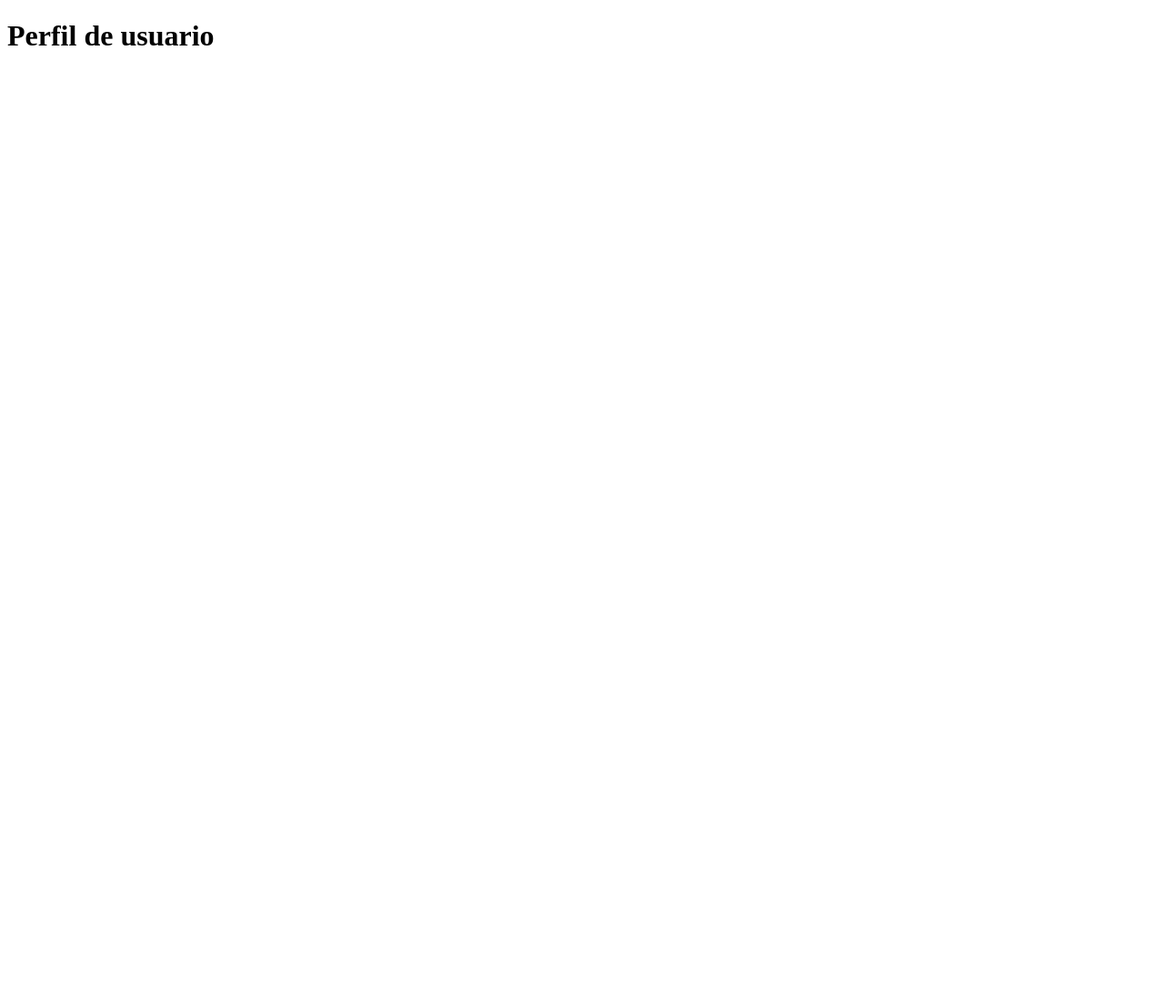
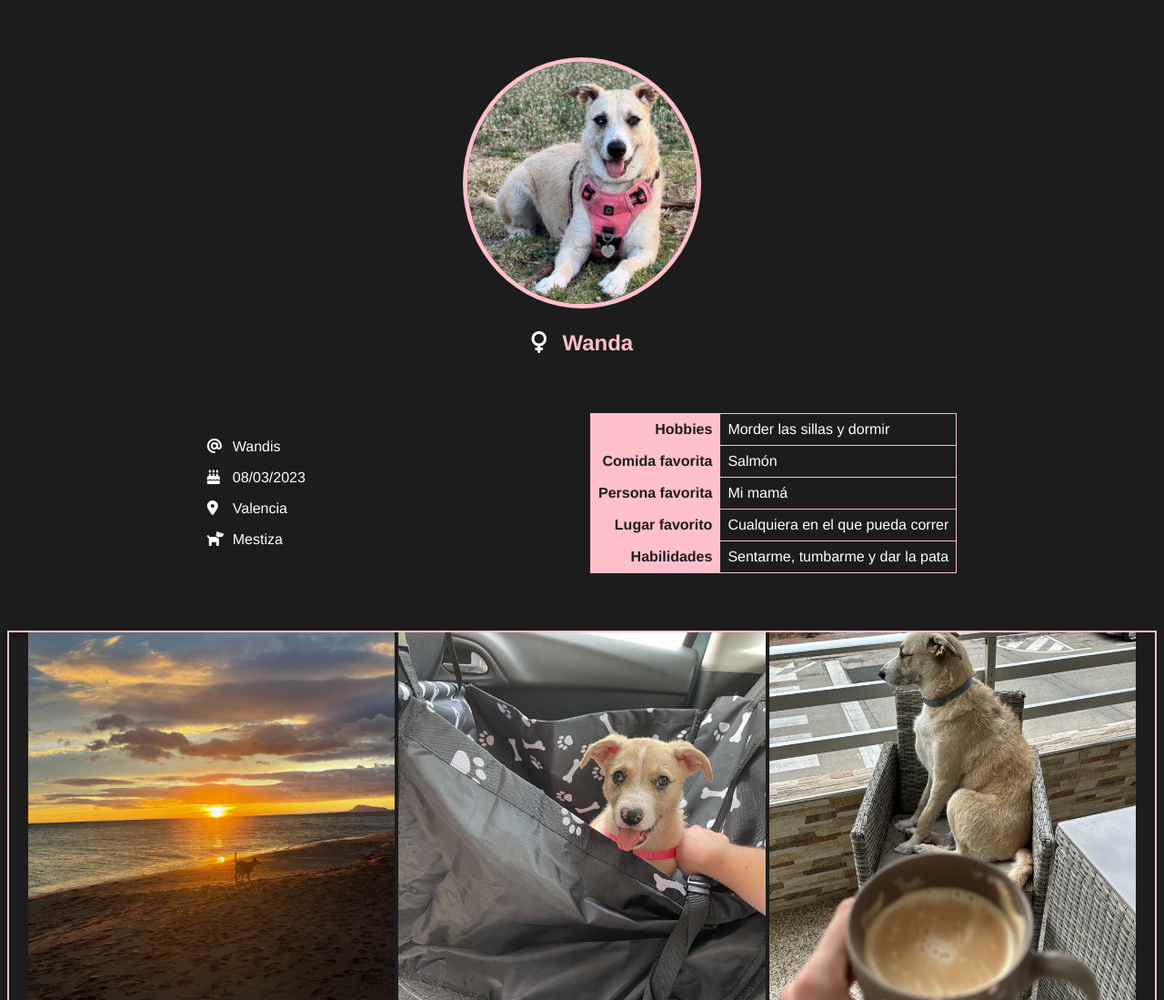
Before and after one commit to saragomezcei/Perfil-de-usuario, a plain HTML site: page pagina.html in a window 1280 px wide. Shown: the top 1099 px of the page at 91% size. Before the commit the page ends 800 px from the top, so only its background shows below. Drawn offline with Linux system fonts and the light colour scheme; grey boxes are pictures that could not be loaded.

Commit message:
Creación página perfil

```diff
--- a/pagina.html
+++ b/pagina.html
@@ -1,11 +1,113 @@
 <!DOCTYPE html>
 <html lang="en">
+
 <head>
     <meta charset="UTF-8">
     <meta name="viewport" content="width=device-width, initial-scale=1.0">
+    <link rel="stylesheet" href="https://cdnjs.cloudflare.com/ajax/libs/font-awesome/6.5.2/css/all.min.css" integrity="sha512-SnH5WK+bZxgPHs44uWIX+LLJAJ9/2PkPKZ5QiAj6Ta86w+fsb2TkcmfRyVX3pBnMFcV7oQPJkl9QevSCWr3W6A==" crossorigin="anonymous" referrerpolicy="no-referrer" />
     <title>Perfil de usuario</title>
+    <link rel="stylesheet" type="text/css" href="style.css">
 </head>
+<!--
+    Incluye una imagen y nombre del usuario, el sobrenombre/nick, edad, ciudad de origen y otros datos personales
+
+    Armar una tabla con un Top 5  del perfil seleccionado como por ej: hobbies / canciones / comidas / actividades, etc
+
+    Crear una galería con 12 imágenes relacionadas al perfil, la misma debe tener 3 columnas y NO utilizar tabla para ello.
+
+    Incluir una lista de hashtags utilizando <ul> pero que NO se visualicen como lista.
+-->
+
 <body>
-    <h1>Perfil de usuario</h1>
+
+    <div class="header">
+            <img src="imgs/wanda-perfil.jpg" alt="Foto de perfil de Wanda" class="perfil">
+            <h2><i class="fa-solid fa-venus"></i>  Wanda</h2>
+    </div>
+    <div class="datos">
+        <div class="datos-iconos">
+            <div>
+                <p><i class="fa-solid fa-at"></i></p>
+                <p><i class="fa-solid fa-cake-candles"></i></p>
+                <p><i class="fa-solid fa-location-dot"></i></p>
+                <p><i class="fa-solid fa-dog"></i></p>
+            </div>
+            <div>
+                <p>Wandis</p>
+                <p>08/03/2023</p>
+                <p>Valencia</p>
+                <p>Mestiza</p>
+        </div>
+        </div>
+        <table>
+            <tr>
+                <td class="celda-titulo">
+                    <b>Hobbies</b>
+                </td>
+                <td class="celda-respuesta">
+                    Morder las sillas y dormir
+                </td>
+            </tr>
+            <tr>
+                <td class="celda-titulo">
+                    <b>Comida favorita</b>
+                </td>
+                <td class="celda-respuesta">
+                    Salmón
+                </td>
+            </tr>
+            <tr>
+                <td class="celda-titulo">
+                    <b>Persona favorita</b>
+                </td>
+                <td class="celda-respuesta">
+                    Mi mamá
+                </td>
+            </tr>
+            <tr>
+                <td class="celda-titulo">
+                    <b>Lugar favorito</b>
+                </td>
+                <td class="celda-respuesta">
+                    Cualquiera en el que pueda correr
+                </td>
+            </tr>
+            <tr>
+                <td class="celda-titulo">
+                    <b>Habilidades</b>
+                </td>
+                <td class="celda-respuesta">
+                    Sentarme, tumbarme y dar la pata
+                </td>
+            </tr>
+        </table>
+    </div>
+    <div class="galeria">
+        <div>
+            <img src="imgs/wanda-amanecer.jpg" alt="wanda-amanecer" class="imagengaleria">
+            <img src="imgs/wanda-bebe.jpg" alt="wanda-bebe" class="imagengaleria">
+            <img src="imgs/wanda-cafe.JPG" alt="wanda-cafe" class="imagengaleria">
+        </div>
+        <div>
+            <img src="imgs/wanda-descanso.jpg" alt="wanda-descanso" class="imagengaleria">
+            <img src="imgs/wanda-familia.jpg" alt="wanda-familia" class="imagengaleria">
+            <img src="imgs/wanda-mesa.JPG" alt="wanda-mesa" class="imagengaleria">
+        </div>
+        <div>
+            <img src="imgs/wanda-lejos.jpg" alt="wanda-lejos" class="imagengaleria">
+            <img src="imgs/wanda-playa.JPG" alt="wanda-playa" class="imagengaleria">
+            <img src="imgs/wanda-ruta.JPG" alt="wanda-ruta" class="imagengaleria">
+        </div>
+        <div>
+            <img src="imgs/wanda-silla.JPG" alt="wanda-silla" class="imagengaleria">
+            <img src="imgs/wanda-tonta.jpg" alt="wanda-tonta" class="imagengaleria">
+            <img src="imgs/wanda-perfil.jpg" alt="wanda-perfil" class="imagengaleria">
+        </div>
+    </div>
+
+    <div class="hashtags">
+
+    </div>
 </body>
+
 </html>
--- /dev/null
+++ b/style.css
@@ -0,0 +1,73 @@
+.perfil {
+    width: 20%;
+    border-radius: 50%;
+    border: 5px pink solid;
+}
+
+.header {
+    margin-top: 5%;
+}
+
+.imagengaleria {
+    aspect-ratio: 1/1;
+    width: 32%;
+    object-fit: cover;
+
+}
+
+.galeria {
+    border: 2px solid pink;
+}
+
+body {
+    background-color: rgb(28, 28, 28);
+    font-family: helvetica;
+    text-align: center;
+}
+
+p {
+    color: white;
+}
+
+h2 {
+    color: pink;
+}
+
+table {
+    margin: auto;
+    color: white;
+    border-collapse: collapse;
+}
+
+tr, td {
+    padding: 2%;
+    border: 1px solid pink;
+}
+
+.datos {
+    display: flex;
+    margin: 5%;
+}
+
+.datos-iconos {
+    text-align: left;
+    margin: auto;
+    display: flex;
+}
+
+.fa-solid {
+    color: white;
+    padding-right: 10px;
+}
+
+.celda-titulo {
+    text-align: right;
+    padding: 8px;
+    background-color: pink;
+    color: rgb(28, 28, 28);
+}
+
+.celda-respuesta{
+    text-align: left;
+    padding: 8px;
+}
```
Also changed, not shown: imgs/wanda-amanecer.jpg (added), imgs/wanda-bebe.jpg (added), imgs/wanda-cafe.JPG (added), imgs/wanda-mesa.JPG (added), imgs/wanda-perfil.jpg (added), imgs/wanda-playa.JPG (added), imgs/wanda-ruta.JPG (added), imgs/wanda-silla.JPG (added), imgs/wanda-tonta.jpg (added), 4 other files.
